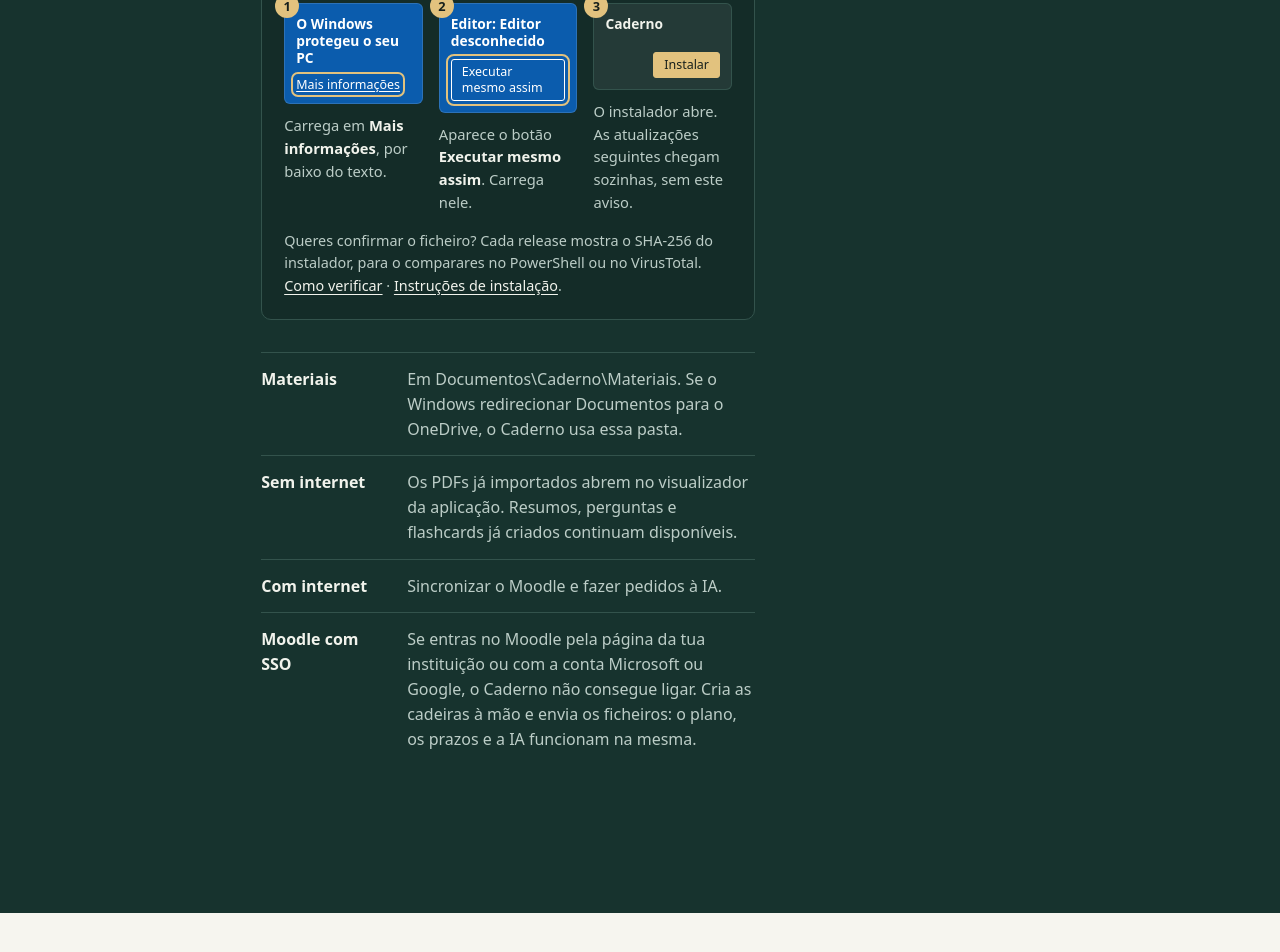
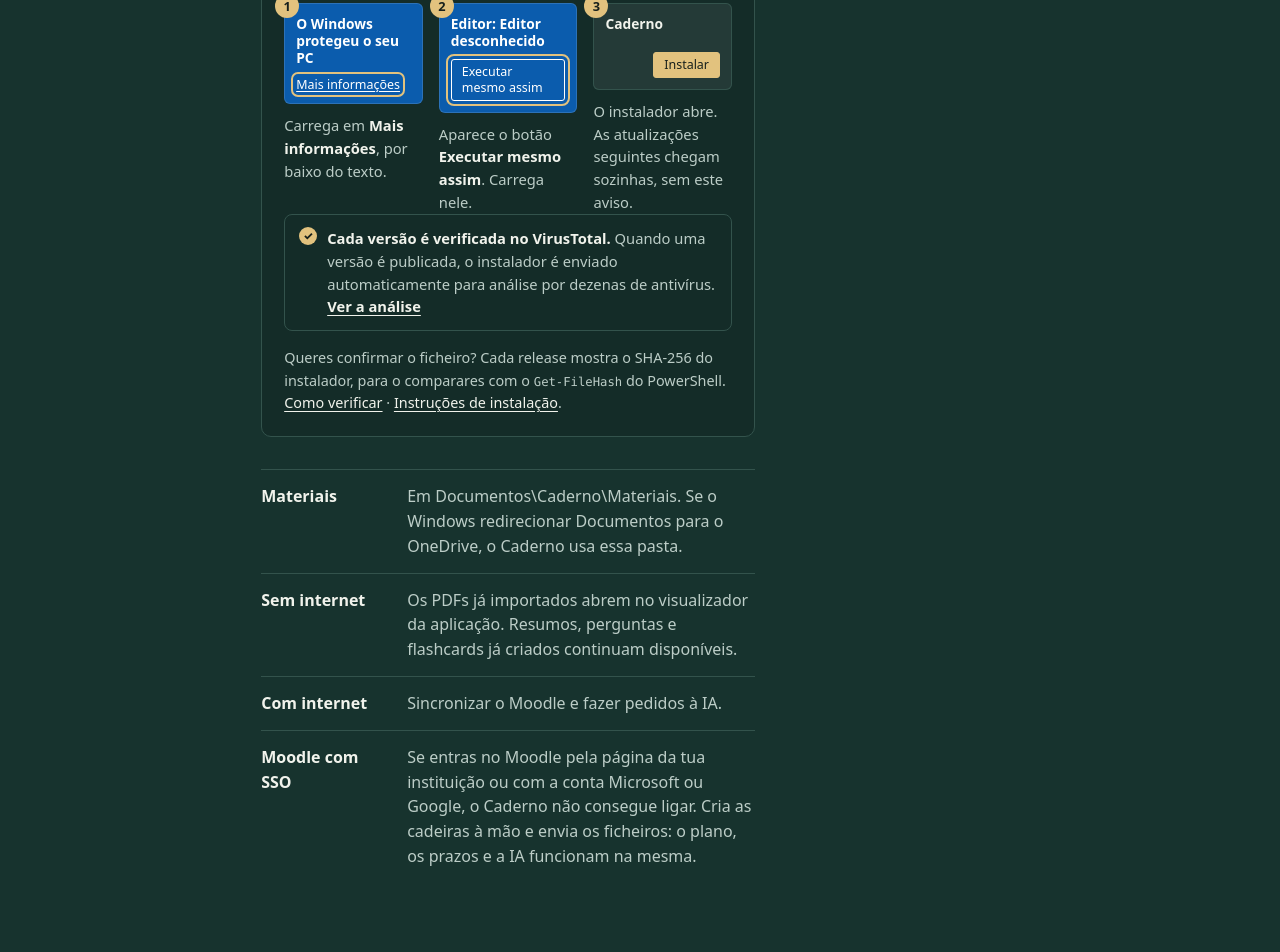
Before and after one commit to miguelaopt/caderno, an Electron app: page site/index.html in a window 1280 px wide. Shown: the part 5296-6248 px from the top of the page. Drawn offline with Linux system fonts and the light colour scheme; no server answers.

Commit message:
Show VirusTotal verification on the download section

```diff
--- a/site/index.html
+++ b/site/index.html
@@ -96,7 +96,8 @@
             <li><span class="lp-ss-screen" aria-hidden="true"><b>Editor: Editor desconhecido</b><i>Executar mesmo assim</i></span>Aparece o botão <strong>Executar mesmo assim</strong>. Carrega nele.</li>
             <li><span class="lp-ss-screen lp-ss-done" aria-hidden="true"><b>Caderno</b><i>Instalar</i></span>O instalador abre. As atualizações seguintes chegam sozinhas, sem este aviso.</li>
           </ol>
-          <p class="lp-small">Queres confirmar o ficheiro? Cada release mostra o SHA-256 do instalador, para o comparares no PowerShell ou no VirusTotal. <a href="https://github.com/miguelaopt/caderno#instalador-sem-assinatura">Como verificar</a> · <a href="https://github.com/miguelaopt/caderno/blob/main/docs/DESKTOP.md">Instruções de instalação</a>.</p>
+          <p class="lp-verified"><strong>Cada versão é verificada no VirusTotal.</strong> Quando uma versão é publicada, o instalador é enviado automaticamente para análise por dezenas de antivírus. <a href="https://www.virustotal.com" data-virustotal>Ver a análise<span data-virustotal-version></span></a></p>
+          <p class="lp-small">Queres confirmar o ficheiro? Cada release mostra o SHA-256 do instalador, para o comparares com o <code>Get-FileHash</code> do PowerShell. <a href="https://github.com/miguelaopt/caderno#instalador-sem-assinatura">Como verificar</a> · <a href="https://github.com/miguelaopt/caderno/blob/main/docs/DESKTOP.md">Instruções de instalação</a>.</p>
         </div>
         <dl class="lp-facts">
           <div><dt>Materiais</dt><dd>Em Documentos\Caderno\Materiais. Se o Windows redirecionar Documentos para o OneDrive, o Caderno usa essa pasta.</dd></div>
--- a/site/site.js
+++ b/site/site.js
@@ -14,6 +14,13 @@ fetch(`https://api.github.com/repos/${REPO}/releases?per_page=10`, { headers: {
         el.textContent = `, versão ${version}${release.prerelease ? ' de pré-lançamento' : ''}`;
       for (const el of document.querySelectorAll('[data-release-size]'))
         el.textContent = ` (${Math.round(asset.size / 1048576)} MB)`;
+      // As notas da release levam o SHA-256 do instalador (workflow Windows desktop); a página do
+      // VirusTotal para esse hash mostra a análise feita quando a versão foi publicada.
+      const sha = /SHA-256:\s*`([0-9a-f]{64})`/i.exec(release.body || '')?.[1];
+      if (sha) {
+        for (const link of document.querySelectorAll('[data-virustotal]')) link.href = `https://www.virustotal.com/gui/file/${sha.toLowerCase()}`;
+        for (const el of document.querySelectorAll('[data-virustotal-version]')) el.textContent = ` da versão ${version}`;
+      }
       return;
     }
   })
--- a/site/styles.css
+++ b/site/styles.css
@@ -227,3 +227,9 @@ button:hover,.button:hover{border-color:var(--accent);background:var(--accent-so
 .lp-support-item .lp-actions{margin-top:auto;gap:8px}
 .lp-support-item .lp-actions .button{margin-top:0}
 @media(max-width:760px){.lp-smartscreen{padding:16px}.lp-smartscreen ol{grid-template-columns:minmax(0,1fr)}.lp-ss-screen{aspect-ratio:auto;min-height:92px}}
+.lp-verified{position:relative;margin:18px 0 0;padding:12px 14px 12px 42px;border:1px solid var(--line);border-radius:8px;color:var(--muted);font-size:.92rem}
+.lp-verified::before{content:"✓";position:absolute;left:14px;top:12px;display:grid;place-items:center;width:18px;height:18px;border-radius:50%;
+  background:var(--accent);color:var(--accent-ink);font-size:.7rem;font-weight:800}
+.lp-verified strong{color:var(--text)}
+.lp-verified a{color:var(--text);font-weight:600;white-space:nowrap}
+.lp-smartscreen code{font:.85em var(--font-mono)}
```
Also changed, not shown: README.md.
